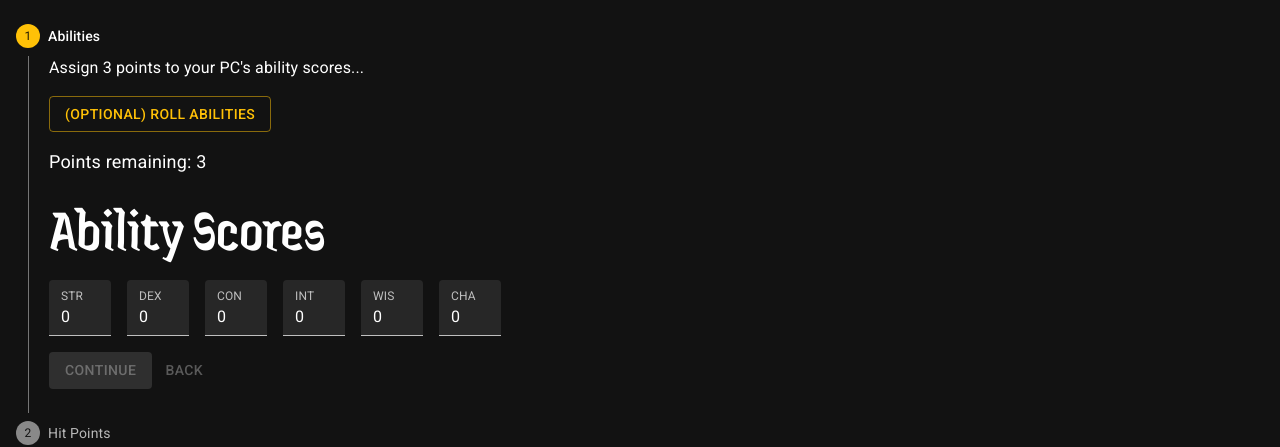
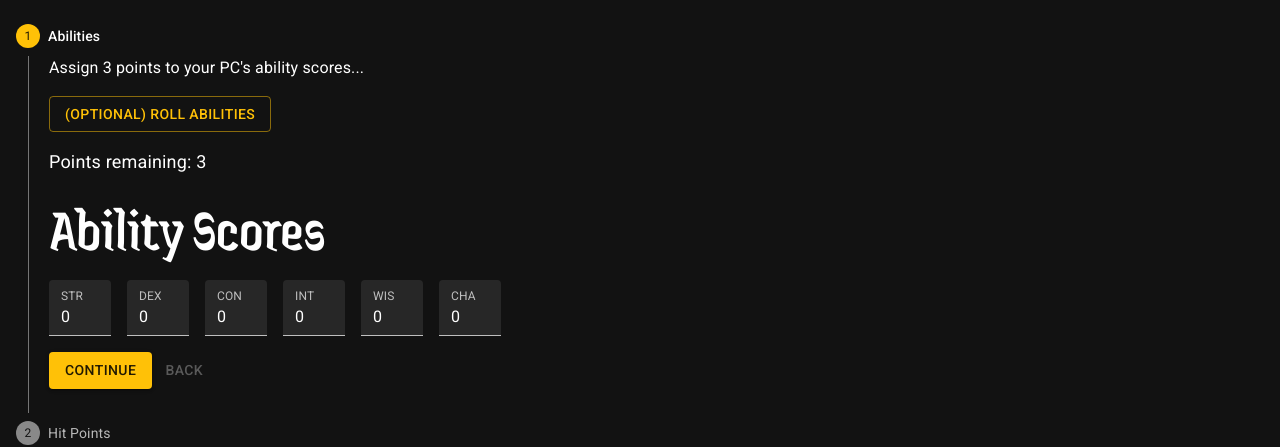
Before and after one commit to gvorbeck/glyph-quest, a Next.js app: page /characters/new in a window 1280 px wide. Shown: the part 181-628 px from the top of the page. Built offline with nearby package versions, Linux system fonts and the light colour scheme; no server answers; sample sign-in values are in the browser's storage.

Commit message:
Fix remainingPoints calculation in StepAbilities

```diff
--- a/src/components/CharacterForm/CharacterForm.tsx
+++ b/src/components/CharacterForm/CharacterForm.tsx
@@ -1,6 +1,6 @@
 "use client";
 
-import { useState } from "react";
+import { useState, useMemo } from "react";
 import { useRouter } from "next/navigation";
 import { useAuth } from "@/context/AuthContext";
 import { db, addDoc, collection } from "@/lib/firebase";
@@ -19,25 +19,22 @@ import StepName from "./StepName";
 import StepHitPoints from "./StepHitPoints";
 import useSnackbar from "@/hooks/useSnackbar";
 import { useCharacter, CharacterProvider } from "@/context/CharacterContext";
+import { getRemainingPoints } from "@/utils/utils";
 
 const CharacterFormSteps = () => {
   const [activeStep, setActiveStep] = useState(0);
-  const [remainingPoints, setRemainingPoints] = useState(3); // Put this in StepAbilities. It can determine this on component mount by looking at character.abilities
   const { character } = useCharacter();
   const { user } = useAuth();
   const router = useRouter();
   const { snackbar, showSnackbar } = useSnackbar();
 
-  const steps = [
+  // Memoize steps for better performance
+  const steps = useMemo(
+    () => [
       {
         label: "Abilities",
         description: "Assign 3 points to your PC's ability scores...",
-      content: (
-        <StepAbilities
-          remainingPoints={remainingPoints}
-          setRemainingPoints={setRemainingPoints}
-        />
-      ),
+        content: <StepAbilities />,
       },
       {
         label: "Hit Points",
@@ -51,38 +48,54 @@ const CharacterFormSteps = () => {
       },
       {
         label: "Finishing Touches",
-      description: "Name your character and optionally give them some detail.",
+        description:
+          "Name your character and optionally give them some detail.",
         content: <StepName />,
       },
-  ];
+    ],
+    []
+  );
 
-  const handleNext = () => {
-    setActiveStep((prevActiveStep) => prevActiveStep + 1);
+  // Helper to determine if the current step should be disabled
+  const isDisabled = () => {
+    switch (activeStep) {
+      case 0:
+        return !getRemainingPoints(character);
+      case 1:
+        return !character.health;
+      case 2:
+        return (
+          character.items.length > (character.abilities.con.value || 0) + 10
+        );
+      case 3:
+        return character.name === "";
+      default:
+        return false;
+    }
   };
 
-  const handleBack = () => {
-    setActiveStep((prevActiveStep) => prevActiveStep - 1);
-  };
+  // Generic button rendering function
+  const renderButtons = (index: number) => (
+    <Box>
+      <Button
+        variant="contained"
+        onClick={
+          index === steps.length - 1 ? handleCreateCharacter : handleNext
+        }
+        disabled={isDisabled()}
+      >
+        {index === steps.length - 1 ? "Finish" : "Continue"}
+      </Button>
+      <Button disabled={index === 0} onClick={handleBack}>
+        Back
+      </Button>
+    </Box>
+  );
 
-  const isDisabled = () => {
-    // Abilities
-    if (activeStep === 0) {
-      return remainingPoints > 0;
-    }
-    // Hit Points
-    if (activeStep === 1) {
-      return !character.health;
-    }
-    if (activeStep === 2) {
-      return character.items.length > (character.abilities.con.value || 0) + 10;
-    }
-    // Name
-    if (activeStep === 4) {
-      return character.name === "";
-    }
-    return false;
-  };
+  const handleNext = () => setActiveStep((prev) => prev + 1);
+  const handleBack = () => setActiveStep((prev) => prev - 1);
 
+  // Async function to create a character in Firestore
   const handleCreateCharacter = async (e: React.FormEvent) => {
     e.preventDefault();
 
@@ -95,14 +108,12 @@ const CharacterFormSteps = () => {
       const userCharactersCollection = collection(
         db,
         "users",
-        user.uid,
+        user?.uid,
         "characters"
       );
-      const docRef = await addDoc(userCharactersCollection, {
-        ...character,
-      });
+      const docRef = await addDoc(userCharactersCollection, { ...character });
       showSnackbar("Character created successfully.", "success");
-      router.push(`/characters/${user.uid}-${docRef.id}`);
+      router.push(`/characters/${user?.uid}-${docRef.id}`);
     } catch (err) {
       showSnackbar("Failed to create character.", "error");
       console.error("Failed to create character.", err);
@@ -127,28 +138,7 @@ const CharacterFormSteps = () => {
               <div className="flex flex-col gap-4">
                 <Typography>{step.description}</Typography>
                 <Box>{step.content}</Box>
-                <Box>
-                  {index === steps.length - 1 ? (
-                    <Button
-                      variant="contained"
-                      onClick={handleCreateCharacter}
-                      disabled={isDisabled()}
-                    >
-                      Finish
-                    </Button>
-                  ) : (
-                    <Button
-                      variant="contained"
-                      onClick={handleNext}
-                      disabled={isDisabled()}
-                    >
-                      Continue
-                    </Button>
-                  )}
-                  <Button disabled={index === 0} onClick={handleBack}>
-                    Back
-                  </Button>
-                </Box>
+                {renderButtons(index)}
               </div>
             </StepContent>
           </Step>
--- a/src/components/CharacterForm/StepAbilities.tsx
+++ b/src/components/CharacterForm/StepAbilities.tsx
@@ -1,23 +1,20 @@
 "use client";
 
 import { Character } from "@/types/character";
-import { rollDice } from "@/utils/utils";
+import { getRemainingPoints, rollDice } from "@/utils/utils";
 import { Button, Typography } from "@mui/material";
 import { useState } from "react";
 import AbilityBox from "../AbilityBox";
 import { useCharacter } from "@/context/CharacterContext";
 
-type StepAbilityProps = {
-  remainingPoints: number;
-  setRemainingPoints: React.Dispatch<React.SetStateAction<number>>;
-};
+type StepAbilityProps = {};
 
-const StepAbilities: React.FC<StepAbilityProps> = ({
-  remainingPoints,
-  setRemainingPoints,
-}) => {
+const StepAbilities: React.FC<StepAbilityProps> = ({}) => {
+  const { character, setCharacter } = useCharacter();
   const [rolledAbilities, setRolledAbilities] = useState<number[]>([]);
-  const { character, setCharacter } = useCharacter();
+  const [remainingPoints, setRemainingPoints] = useState(
+    getRemainingPoints(character)
+  );
 
   // Abilities array for easier mapping
   const abilities = [
--- a/src/utils/utils.ts
+++ b/src/utils/utils.ts
@@ -78,6 +78,16 @@ export const isCrit: (roll: number) => boolean = (roll) => roll === 12;
 /**
  * * Stats
  */
+export const getRemainingPoints = (character: Character) => {
+  return (
+    3 -
+    Object.values(character.abilities).reduce(
+      (acc, ability) => acc + (ability.value ?? 0),
+      0
+    )
+  );
+};
+
 export const getModifier: (ability: number) => number = (ability) => {
   if (ability < 3) return 0;
   if (ability < 6) return 1;
```
Lines whose indentation alone changed are shown as unchanged.
